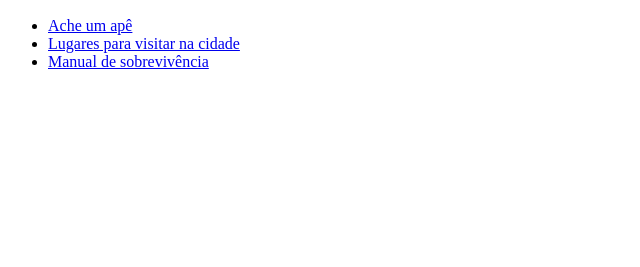
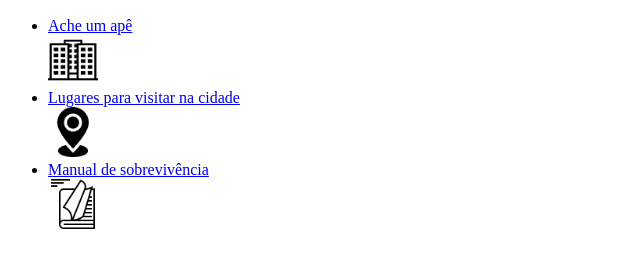
Before and after one commit to pedroivoal/Codes_Projeto, a plain HTML site: page main.html in a window 1280 px wide. Shown: the part 211-478 px from the top of the page, without its empty margins (0-640 px from the left). Drawn offline with Linux system fonts and the light colour scheme.

Commit message:
colocando mais imagens

```diff
--- a/main.html
+++ b/main.html
@@ -8,14 +8,23 @@
 
 	<body>
 		<header>
-			<img src="logo.png" alt='menu' width="200">
+			<img src="imagens\logo.png" alt="menu" width="200">
 		</header>
 
-		<main>
+		<main border="1">
 			<ul>
 				<li><a href="ache_ap.html">Ache um apê</a></li>
+
+				<img src="imagens\icone_ap.png" alt="menu" width="50">
+
 				<li><a href="lugares_p_visitar.html">Lugares para visitar na cidade</a></li>
+
+				<img src="imagens\icone_loc.png" alt="menu" width="50">
+
 				<li><a href="manual_de_sobrevivencia.html">Manual de sobrevivência</a></li>
+
+				<img src="imagens\icone_manual.png" alt="menu" width="50">
+
 			</ul>
 		</main>
 
```
Also changed, not shown: ache_ap.html (+2 -1 lines), index.html (+1 -1 lines), imagens/icone_ap.png (added), imagens/icone_loc.png (added), imagens/icone_manual.png (added), imagens/logo.png (renamed from logo.png).
